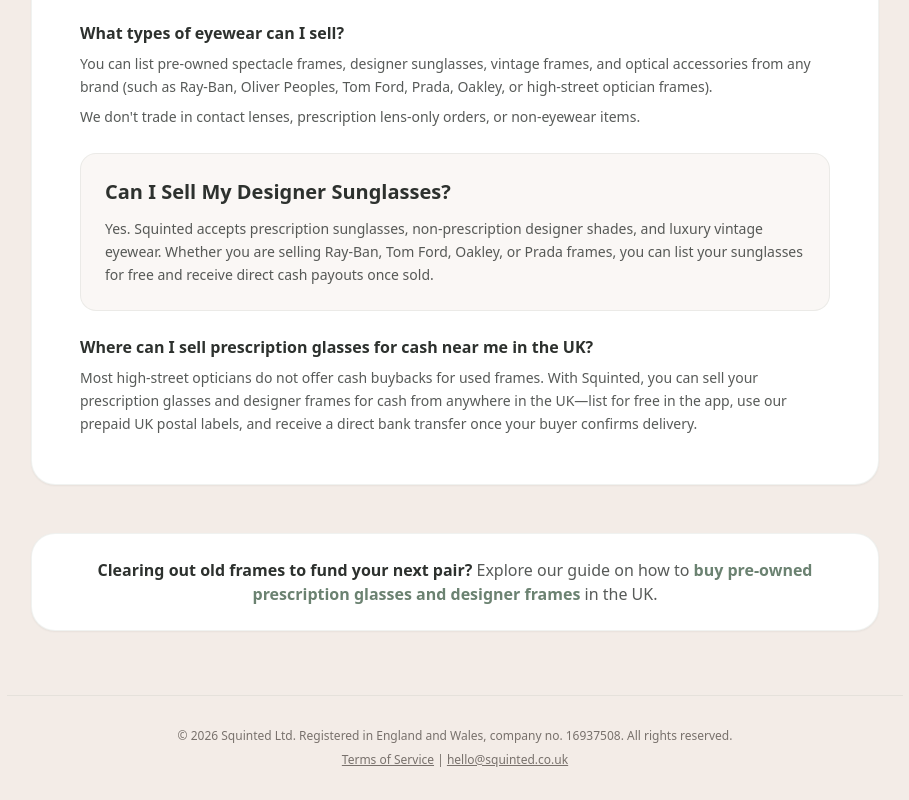
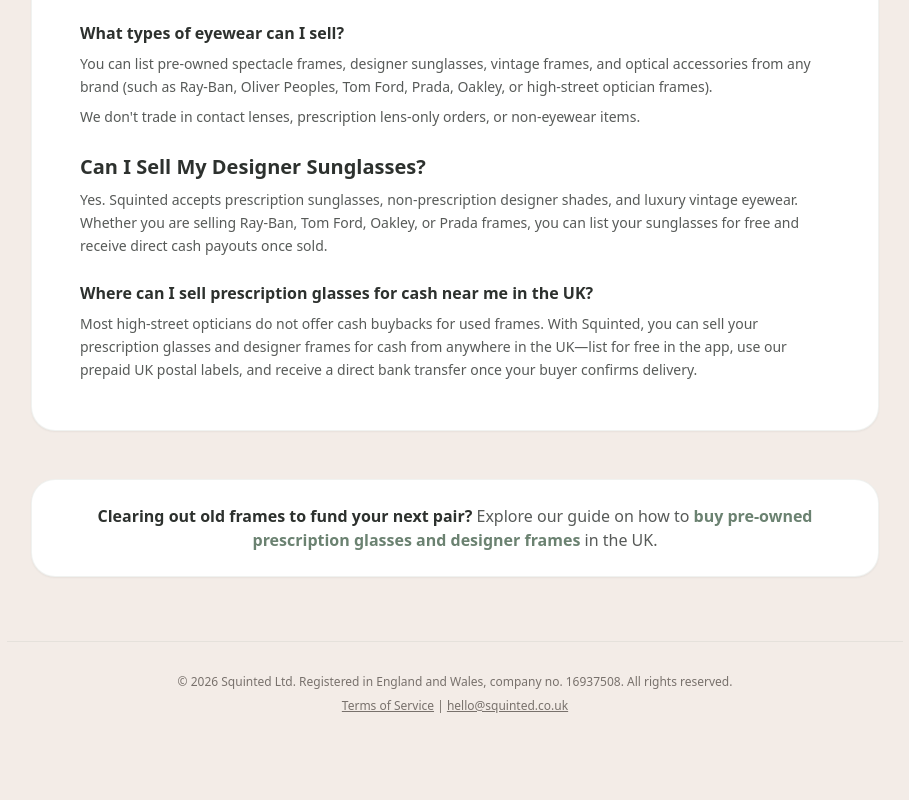
Before and after one commit to 42paulo/Squinted-web, a plain HTML site: page sell-glasses.html in a window 1280 px wide. Shown: the part 2451-3251 px from the top of the page, without its empty margins (185-1094 px from the left). After the commit the page ends 3197 px from the top, so only its background shows below. Drawn offline with nearby package versions, Linux system fonts and the light colour scheme.

Commit message:
SEO-GEO updates to sell-glasses

```diff
--- a/sell-glasses.html
+++ b/sell-glasses.html
@@ -328,7 +328,7 @@
                     </p>
                 </div>
 
-                <div class="bg-plasterPink/40 border border-sageGreen/10 rounded-2xl p-6 space-y-3 mt-6">
+               <div class="space-y-2">
                     <h3 class="text-xl font-bold text-charcoal">Can I Sell My Designer Sunglasses?</h3>
                     <p class="text-sm text-charcoal/80 leading-relaxed">
                         Yes. Squinted accepts prescription sunglasses, non-prescription designer shades, and
```
